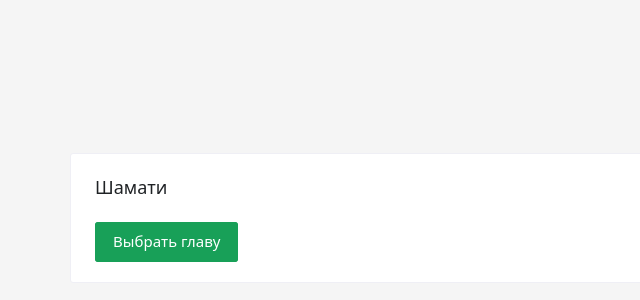
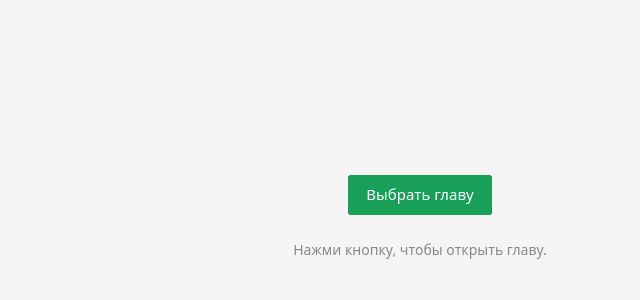
Before and after one commit to OpacumHub/shamati, a Vue app in the folder client/: page / in a window 1280 px wide. Shown: the part 182-482 px from the top of the page, without its empty margins (220-860 px from the left). Built offline with nearby package versions, Linux system fonts and the light colour scheme.

Commit message:
Блок 6C: отрисовка главы, v-html, сноски

```diff
--- a/client/src/components/ChapterViewer.vue
+++ b/client/src/components/ChapterViewer.vue
@@ -1,29 +1,27 @@
 <script setup>
 import { ref } from 'vue'
 import axios from 'axios'
-import { NCard, NButton } from 'naive-ui'
+import { NCard, NButton, NSpin } from 'naive-ui'
 
-// реактивное состояние: сюда ляжет пришедшая глава (пока ничего = null)
 const chapter = ref(null)
-// флаг загрузки — чтобы показать "идёт запрос" и заблокировать кнопку
 const loading = ref(false)
 
-// метод: сходить на API за случайной главой
 async function loadChapter() {
-  loading.value = true                // начали загрузку
+  loading.value = true
   try {
     const response = await axios.get('/api/chapters/random')
-    chapter.value = response.data     // кладём данные в реактивное состояние
+    chapter.value = response.data
   } catch (error) {
     console.error('Ошибка загрузки главы:', error)
   } finally {
-    loading.value = false             // загрузка завершена (в любом случае)
+    loading.value = false
   }
 }
 </script>
 
 <template>
-  <n-card title="Шамати" class="chapter-card">
+  <div class="viewer">
+    <div class="controls">
       <n-button
         type="primary"
         size="large"
@@ -32,24 +30,76 @@ async function loadChapter() {
       >
         Выбрать главу
       </n-button>
+    </div>
 
-    <!-- временный вывод: покажем сырые данные, если глава загружена -->
-    <pre v-if="chapter" class="debug">{{ chapter }}</pre>
+    <!-- пока главы нет и не грузим — подсказка -->
+    <p v-if="!chapter && !loading" class="hint">
+      Нажми кнопку, чтобы открыть главу.
+    </p>
+
+    <!-- глава загружена — показываем -->
+    <n-card v-if="chapter" class="chapter">
+      <h1 class="chapter__title">
+        {{ chapter.number }}. {{ chapter.title }}
+      </h1>
+      <p v-if="chapter.heard" class="chapter__heard">
+        {{ chapter.heard }}
+      </p>
+
+      <!-- тело главы: это готовый HTML из базы -->
+      <div class="chapter__body" v-html="chapter.content_html"></div>
+
+      <!-- сноски, если есть -->
+      <div v-if="chapter.footnotes && chapter.footnotes.length" class="chapter__footnotes">
+        <h3>Примечания</h3>
+        <ol>
+          <li v-for="fn in chapter.footnotes" :key="fn.n" :id="`fn-${fn.n}`">
+            {{ fn.text }}
+          </li>
+        </ol>
+      </div>
     </n-card>
+  </div>
 </template>
 
 <style scoped>
-.chapter-card {
-  max-width: 700px;
+.viewer {
+  max-width: 720px;
   width: 100%;
 }
-.debug {
-  margin-top: 16px;
-  padding: 12px;
-  background: #f0f0f0;
-  border-radius: 6px;
-  white-space: pre-wrap;
-  word-break: break-word;
-  font-size: 12px;
+.controls {
+  display: flex;
+  justify-content: center;
+  margin-bottom: 24px;
+}
+.hint {
+  text-align: center;
+  color: #888;
+}
+.chapter__title {
+  font-size: 24px;
+  margin-bottom: 8px;
+}
+.chapter__heard {
+  color: #888;
+  font-style: italic;
+  margin-bottom: 20px;
+}
+.chapter__body {
+  line-height: 1.7;
+  font-size: 17px;
+}
+.chapter__body :deep(p) {
+  margin-bottom: 16px;
+}
+.chapter__footnotes {
+  margin-top: 32px;
+  padding-top: 16px;
+  border-top: 1px solid #eee;
+  font-size: 14px;
+  color: #555;
+}
+.chapter__footnotes li {
+  margin-bottom: 8px;
 }
 </style>
```
Lines whose indentation alone changed are shown as unchanged.
